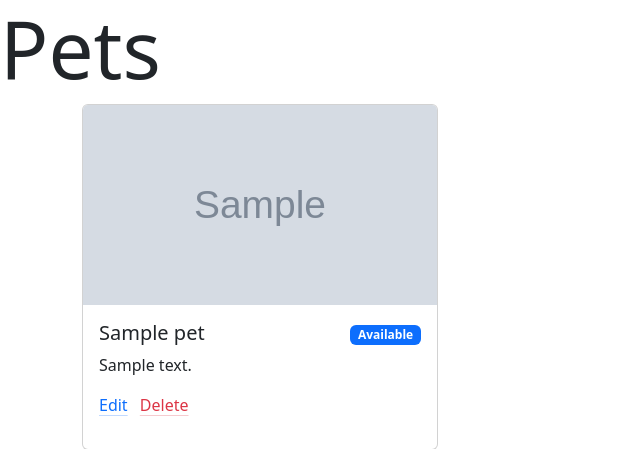
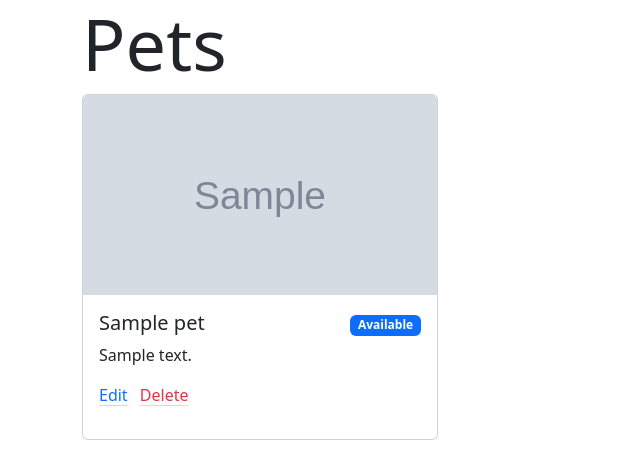
Before and after one commit to erkanturker/adopt, a Flask app: page / in a window 1280 px wide. Shown: the top 449 px of the page, without its empty margins (0-640 px from the left). Run offline with Flask 3, Linux system fonts and the light colour scheme; tables that the repository leaves empty hold one stand-in row (values such as "Sample post"); grey boxes marked "Sample" are stand-in pictures.

Commit message:
update header

```diff
--- a/templates/list_pets.html
+++ b/templates/list_pets.html
@@ -19,8 +19,8 @@
     </style>
   </head>
   <body>
-    <h1 class="display-1">Pets</h1>
     <div class="container">
+      <h1 class="display-2">Pets</h1>
       {% with messages = get_flashed_messages() %} {% if messages %}
       <div class="alert alert-success" role="alert">
         {% for message in messages %} {{ message }} {% endfor %}
```
